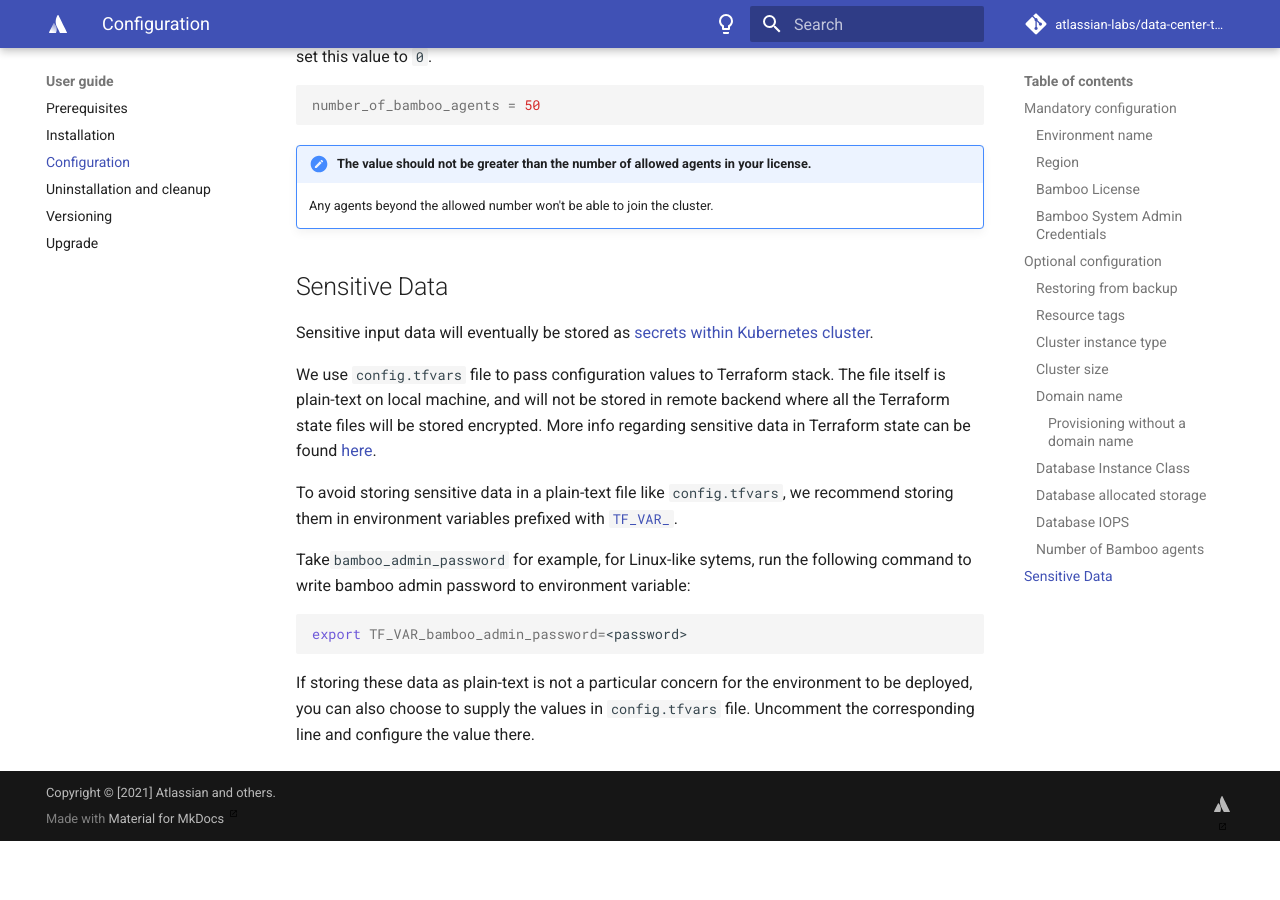
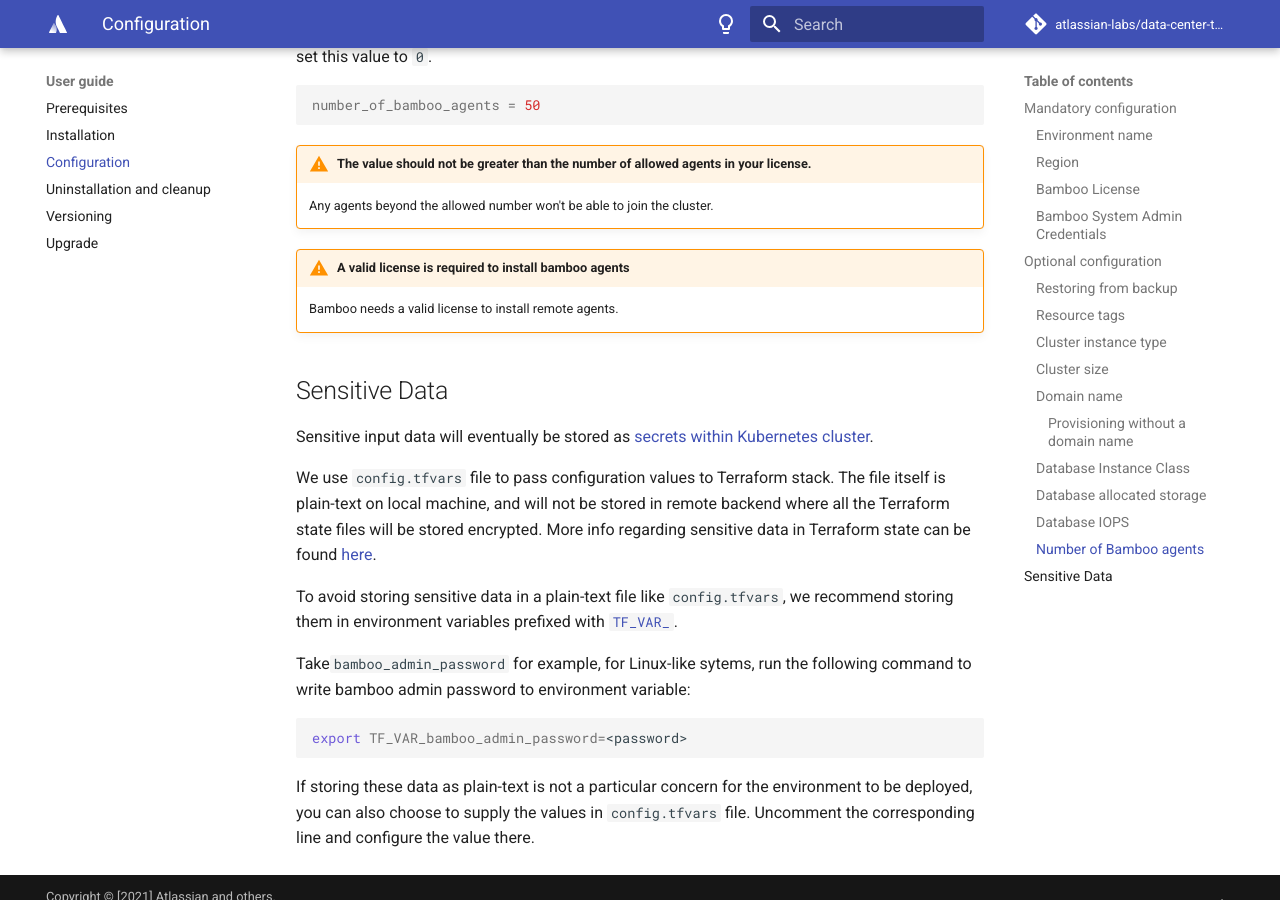
Before and after one commit to atlassian-labs/data-center-terraform, an MkDocs documentation site: the page built from docs/docs/userguide/CONFIGURATION.md, in a window 1280 px wide and 900 px high, scrolled down 5665 px. Built offline with MkDocs 1.6.1 and Material for MkDocs 9.7.7, drawn with Linux system fonts in a browser that asks for light colours; comment, search, counter and statistics services are not loaded; before the commit the page ends 6510 px from its top, so only the background shows below that.

Commit message:
TFKUBE-229: Added documentation for bamboo agent requirements

````diff
--- a/docs/docs/userguide/CONFIGURATION.md
+++ b/docs/docs/userguide/CONFIGURATION.md
@@ -227,9 +227,11 @@
 number_of_bamboo_agents = 50
 ```
 
-!!! warnng "The value should not be greater than the number of allowed agents in your license."
+!!! warning "The value should not be greater than the number of allowed agents in your license."
     Any agents beyond the allowed number won't be able to join the cluster.
 
+!!! warning "A valid license is required to install bamboo agents"
+    Bamboo needs a valid license to install remote agents.
 
 ## Sensitive Data
 
````
Also changed, not shown: docs/docs/userguide/INSTALLATION.md (+1 -1 lines).
